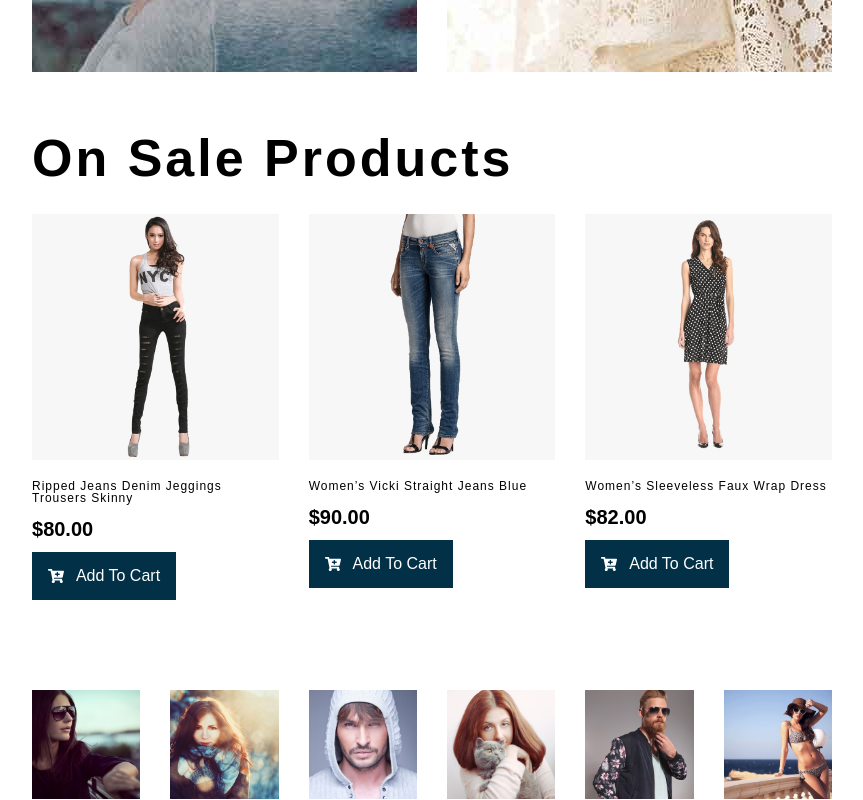
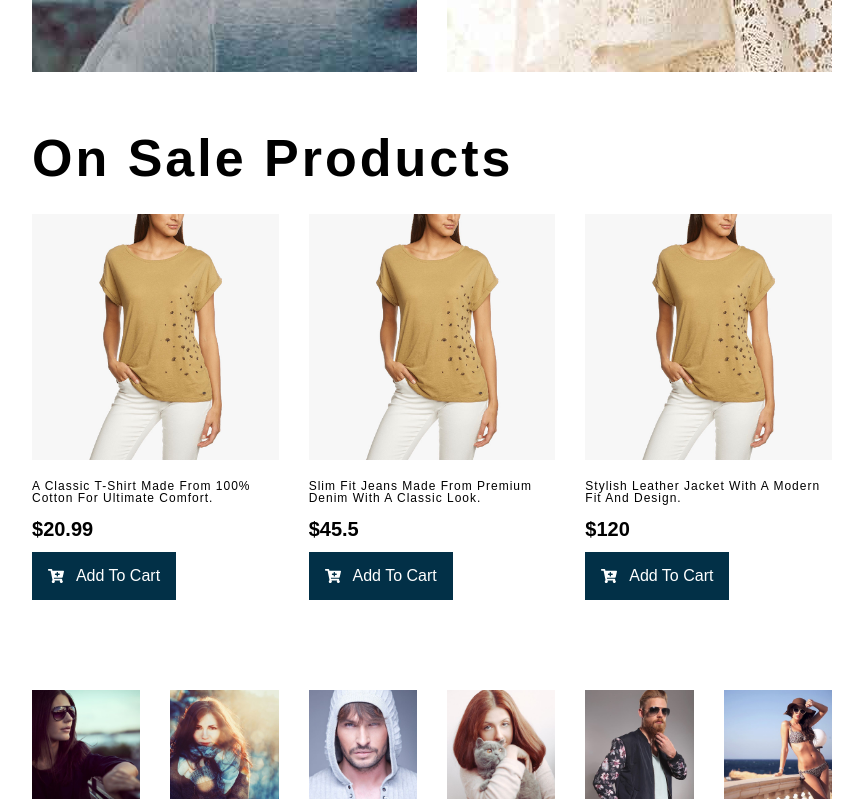
Before and after one commit to Trend20/React-Typescript-e-commerce-template, a React (Create React App) app: page / in a window 1280 px wide. Shown: the part 2113-2913 px from the top of the page, without its empty margins (208-1071 px from the left). Built offline with nearby package versions, Linux system fonts and the light colour scheme; a small style sheet from the web is missing; a web font is replaced by a local one.

Commit message:
changing button when item is added to cart.

```diff
--- a/src/components/category/accessories/Accessories.tsx
+++ b/src/components/category/accessories/Accessories.tsx
@@ -2,7 +2,7 @@ import {useDispatch, useSelector} from "react-redux";
 import React, {FC} from "react";
 import {Product} from "../../../types/product";
 import SingleProduct from "../../../pages/products/SingleProduct";
-import {addItemToCart} from "../../../features/slices/cartSlice";
+import {addItemToCart, removeItemFromCart} from "../../../features/slices/cartSlice";
 
 const Accessories:FC = () => {
   const {products} = useSelector((store:any) => store.products);
@@ -11,12 +11,16 @@ const Accessories:FC = () => {
     const handleAddToCart = (product:any) => {
         dispatch(addItemToCart(product));
     };
+
+    const handleRemoveFromCart = (product:any) => {
+        dispatch(removeItemFromCart(product));
+    };
   return (
       <div className='products'>
         <div className="grid grid-cols-1 lg:grid-cols-4 gap-4">
           {
             accessories.map((product: Product) => (
-                <SingleProduct key={product.id} product={product} addToCart={handleAddToCart}/>
+                <SingleProduct key={product.id} product={product} addToCart={handleAddToCart} removeFromCart={handleRemoveFromCart}/>
             ))
           }
         </div>
--- a/src/components/category/footware/Footware.tsx
+++ b/src/components/category/footware/Footware.tsx
@@ -2,7 +2,7 @@ import {useDispatch, useSelector} from "react-redux";
 import {Product} from "../../../types/product";
 import SingleProduct from "../../../pages/products/SingleProduct";
 import React from "react";
-import {addItemToCart} from "../../../features/slices/cartSlice";
+import {addItemToCart, removeItemFromCart} from "../../../features/slices/cartSlice";
 
 const Footware = () => {
   const {products} = useSelector((store:any) => store.products);
@@ -12,12 +12,16 @@ const Footware = () => {
     const handleAddToCart = (product:any) => {
         dispatch(addItemToCart(product));
     };
+
+    const handleRemoveFromCart = (product:any) => {
+        dispatch(removeItemFromCart(product));
+    };
   return (
       <div className='products'>
         <div className="grid grid-cols-1 lg:grid-cols-4 gap-4">
           {
             footwares.map((product: Product) => (
-                <SingleProduct key={product.id} product={product} addToCart={handleAddToCart}/>
+                <SingleProduct key={product.id} product={product} addToCart={handleAddToCart} removeFromCart={handleRemoveFromCart}/>
             ))
           }
         </div>
--- a/src/components/category/mens/Mens.tsx
+++ b/src/components/category/mens/Mens.tsx
@@ -2,7 +2,7 @@ import {useDispatch, useSelector} from "react-redux";
 import {Product} from "../../../types/product";
 import SingleProduct from "../../../pages/products/SingleProduct";
 import React from "react";
-import {addItemToCart} from "../../../features/slices/cartSlice";
+import {addItemToCart, removeItemFromCart} from "../../../features/slices/cartSlice";
 
 const Mens = () => {
   const {products} = useSelector((store:any) => store.products);
@@ -11,12 +11,16 @@ const Mens = () => {
     const handleAddToCart = (product:any) => {
         dispatch(addItemToCart(product));
     };
+
+    const handleRemoveFromCart = (product:any) => {
+        dispatch(removeItemFromCart(product));
+    };
   return (
       <div className='products'>
         <div className="grid grid-cols-1 lg:grid-cols-4 gap-4">
           {
             mens.map((product: Product) => (
-                <SingleProduct key={product.id} product={product} addToCart={handleAddToCart} />
+                <SingleProduct key={product.id} product={product} addToCart={handleAddToCart} removeFromCart={handleRemoveFromCart}/>
             ))
           }
         </div>
--- a/src/components/category/sportsware/Sportsware.tsx
+++ b/src/components/category/sportsware/Sportsware.tsx
@@ -2,7 +2,7 @@ import {useDispatch, useSelector} from "react-redux";
 import {Product} from "../../../types/product";
 import SingleProduct from "../../../pages/products/SingleProduct";
 import React from "react";
-import {addItemToCart} from "../../../features/slices/cartSlice";
+import {addItemToCart, removeItemFromCart} from "../../../features/slices/cartSlice";
 
 const Sportsware = () => {
   const {products} = useSelector((store:any) => store.products);
@@ -11,12 +11,16 @@ const Sportsware = () => {
     const handleAddToCart = (product:any) => {
         dispatch(addItemToCart(product));
     };
+
+    const handleRemoveFromCart = (product:any) => {
+        dispatch(removeItemFromCart(product));
+    };
   return (
       <div className='products'>
         <div className="grid grid-cols-1 lg:grid-cols-4 gap-4">
           {
               sportsware.map((product: Product) => (
-                <SingleProduct key={product.id} product={product} addToCart={handleAddToCart} />
+                <SingleProduct key={product.id} product={product} addToCart={handleAddToCart} removeFromCart={handleRemoveFromCart}/>
             ))
           }
         </div>
--- a/src/components/category/womans/Womans.tsx
+++ b/src/components/category/womans/Womans.tsx
@@ -2,7 +2,7 @@ import {useDispatch, useSelector} from "react-redux";
 import {Product} from "../../../types/product";
 import SingleProduct from "../../../pages/products/SingleProduct";
 import React from "react";
-import {addItemToCart} from "../../../features/slices/cartSlice";
+import {addItemToCart, removeItemFromCart} from "../../../features/slices/cartSlice";
 
 const Womans = () => {
   const {products} = useSelector((store:any) => store.products);
@@ -12,13 +12,17 @@ const Womans = () => {
     const handleAddToCart = (product:any) => {
         dispatch(addItemToCart(product));
     };
-  console.log(womens)
+
+    const handleRemoveFromCart = (product:any) => {
+        dispatch(removeItemFromCart(product));
+    };
+
   return (
       <div className='products'>
         <div className="grid grid-cols-1 lg:grid-cols-4 gap-4">
           {
             womens.map((product: Product) => (
-                <SingleProduct key={product.id} product={product} addToCart={handleAddToCart} />
+                <SingleProduct key={product.id} product={product} addToCart={handleAddToCart} removeFromCart={handleRemoveFromCart}/>
             ))
           }
         </div>
--- a/src/features/slices/cartSlice.ts
+++ b/src/features/slices/cartSlice.ts
@@ -23,9 +23,12 @@ const cartSlice = createSlice({
     addItemToCart: (state: InitialState, action: { payload: any, type: string }): void => {
       state.items.push(action.payload);
       state.isEmpty = false
+    },
+    removeItemFromCart: (state, action) => {
+      state.items = state.items.filter((item:any) => item.id !== action.payload.id);
     }
   }
 })
 
-export const {addItemToCart} = cartSlice.actions
+export const {addItemToCart, removeItemFromCart} = cartSlice.actions
 export default cartSlice.reducer
--- a/src/pages/home/PopularProducts.tsx
+++ b/src/pages/home/PopularProducts.tsx
@@ -1,14 +1,20 @@
 import {FC} from "react";
-import { popularProducts } from '../../assets/data/popular'
+// import { popularProducts } from '../../assets/data/popular'
 import SingleProduct from "../products/SingleProduct";
 import {Product} from "../../types/product";
-import {useDispatch} from "react-redux";
-import {addItemToCart} from "../../features/slices/cartSlice";
+import {useDispatch, useSelector} from "react-redux";
+import {addItemToCart, removeItemFromCart} from "../../features/slices/cartSlice";
 
 const PopularProducts:FC = () => {
+    const { products} = useSelector((store:any)  => store.products);
+    const popularProducts = products.slice(0, 3)
     const dispatch = useDispatch();
     const handleAddToCart = (product:any) => {
         dispatch(addItemToCart(product));
+    };
+
+    const handleRemoveFromCart = (product:any) => {
+        dispatch(removeItemFromCart(product));
     };
   return (
         <div className='popular-products'>
@@ -17,7 +23,7 @@ const PopularProducts:FC = () => {
                 {
                     popularProducts.map((product: Product) => {
                       return (
-                            <SingleProduct key={product.id} product={product} addToCart={handleAddToCart}/>
+                            <SingleProduct key={product.id} product={product} addToCart={handleAddToCart} removeFromCart={handleRemoveFromCart}/>
                       )
                     })
                 }
--- a/src/pages/home/ProductsOnSale.tsx
+++ b/src/pages/home/ProductsOnSale.tsx
@@ -1,14 +1,19 @@
-import { onsaleProducts } from '../../assets/data/popular'
 import {FC} from "react";
 import {Product} from "../../types/product";
 import SingleProduct from "../products/SingleProduct";
-import {addItemToCart} from "../../features/slices/cartSlice";
-import {useDispatch} from "react-redux";
+import {addItemToCart, removeItemFromCart} from "../../features/slices/cartSlice";
+import {useDispatch, useSelector} from "react-redux";
 
 const ProductsOnSale:FC = () => {
+    const { products} = useSelector((store:any)  => store.products);
+    const onsaleProducts = products.slice(0, 3)
     const dispatch = useDispatch();
     const handleAddToCart = (product:any) => {
         dispatch(addItemToCart(product));
+    };
+
+    const handleRemoveFromCart = (product:any) => {
+        dispatch(removeItemFromCart(product));
     };
   return (
         <div className='onsale-products'>
@@ -17,7 +22,7 @@ const ProductsOnSale:FC = () => {
                 {
                     onsaleProducts.map((item: Product) => {
                       return (
-                            <SingleProduct key={item.id} product={item} addToCart={handleAddToCart}/>
+                            <SingleProduct key={item.id} product={item} addToCart={handleAddToCart} removeFromCart={handleRemoveFromCart}/>
                       )
                     })
                 }
--- a/src/pages/products/SingleProduct.tsx
+++ b/src/pages/products/SingleProduct.tsx
@@ -1,14 +1,18 @@
 import {FC} from "react";
 import {Link} from "react-router-dom";
 import {FaCartPlus} from "react-icons/fa";
+import {useSelector} from "react-redux";
 
 
 interface SingleProductProps {
     product: any
     addToCart: (product: any) => void
+    removeFromCart: (product: any) => void
 }
 
-const SingleProduct:FC<SingleProductProps> = ({product,addToCart}) =>{
+const SingleProduct:FC<SingleProductProps> = ({product,addToCart, removeFromCart}) =>{
+    const {items} = useSelector((store:any) => store.cart)
+    const isInCart = items.find((item:any) => item.id === product.id);
     return (
         <div className="flex flex-col justify-start space-y-2">
             <Link to={`/product/${product.id}`} className='product-item' key={product.id}>
@@ -16,11 +20,18 @@ const SingleProduct:FC<SingleProductProps> = ({product,addToCart}) =>{
                 <p>{product.description}</p>
                 <h6><strong>${product.price}</strong></h6>
             </Link>
-            <button onClick={() => addToCart(product)}
-                    className="flex bg-[#023047] p-3 text-white space-x-3 justify-center items-center w-36">
-                <FaCartPlus/>
-                <span>Add To Cart</span>
-            </button>
+            {
+                !isInCart ? <button onClick={() => addToCart(product)}
+                                    className="flex bg-[#023047] p-3 text-white space-x-3 justify-center items-center w-36">
+                        <FaCartPlus/>
+                        <span>Add To Cart</span>
+                    </button>
+                    :
+                    <button onClick={() => removeFromCart(product)}
+                            className="flex bg-[#023047] p-3 text-white space-x-3 justify-center items-center w-36">
+                        <span>Remove from Cart</span>
+                    </button>
+            }
         </div>
     )
 }
```
Also changed, not shown: src/pages/products/Products.tsx (+9 -2 lines).
